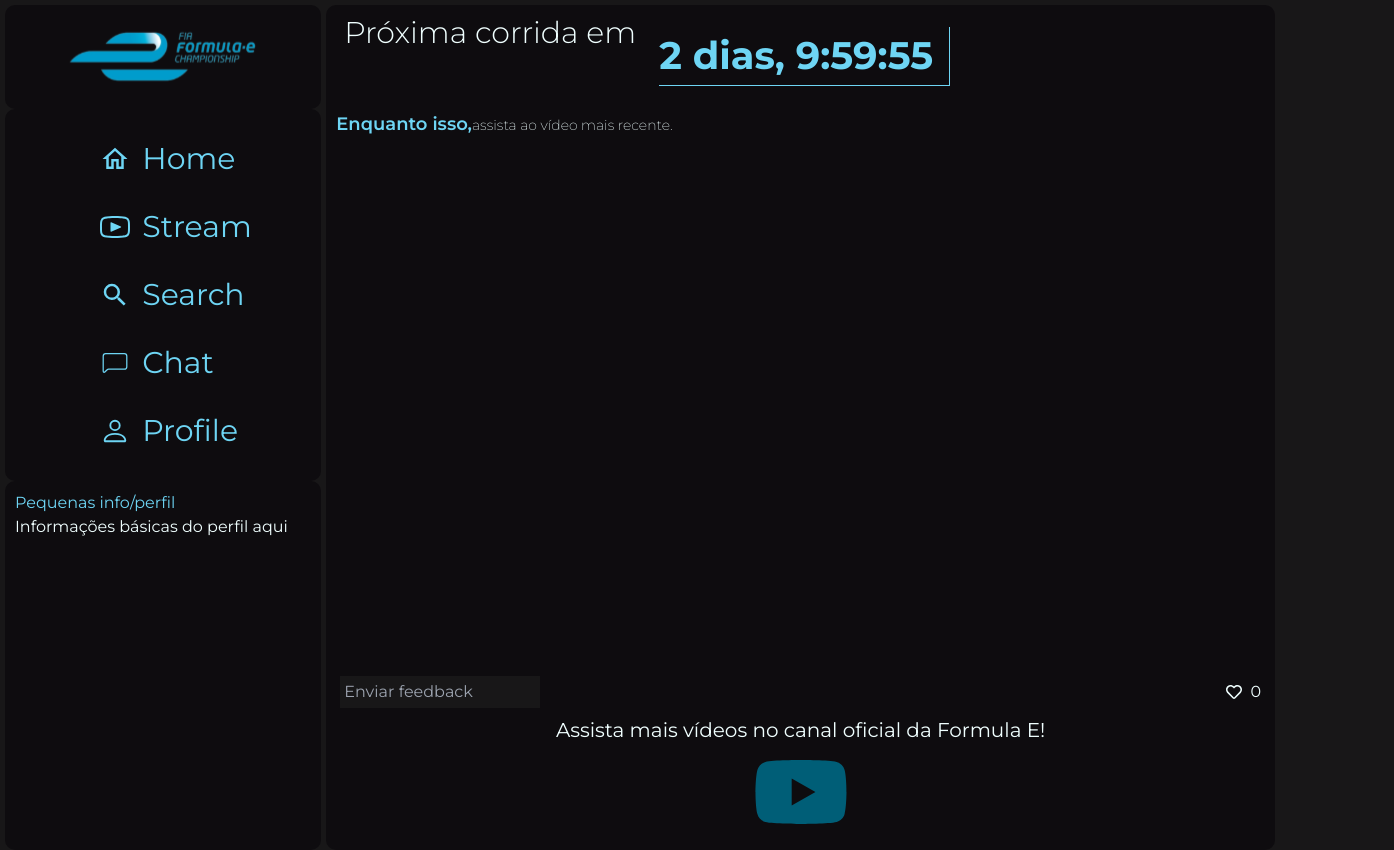
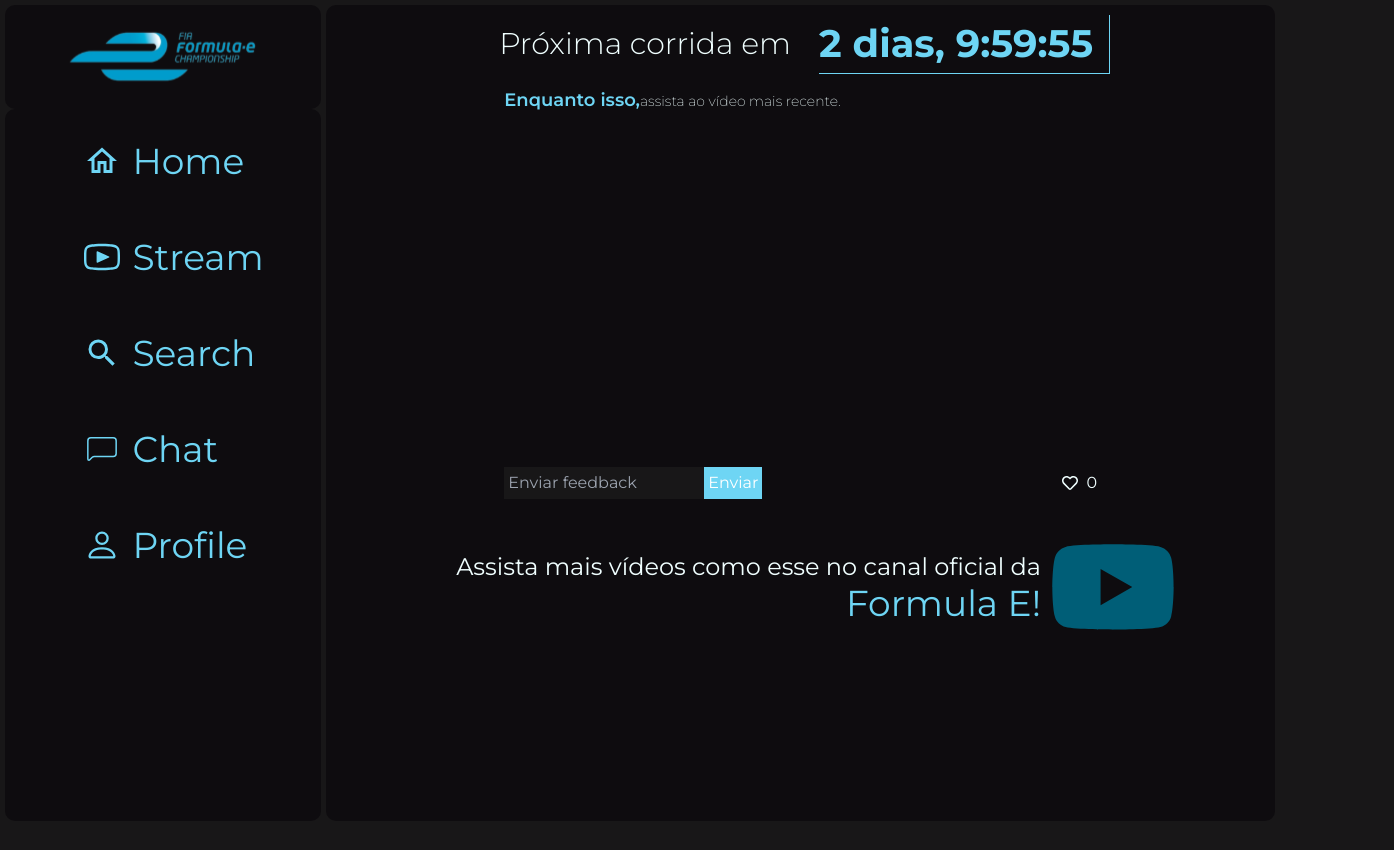
Before and after one commit to peguidotte/E-PitStop__React, a React (Vite) app: page /stream in a window 1280 px wide. Shown: the whole page, 1394 px wide, since content can reach past the window. After the commit the page ends 821 px from the top, so only its background shows below. Built offline with nearby package versions, Linux system fonts and the light colour scheme.

Commit message:
Stream responsivo
responsividade básica da página Stream.jsx

```diff
--- a/src/components/Menu.jsx
+++ b/src/components/Menu.jsx
@@ -24,8 +24,8 @@
                 <img src={Logo} alt="Logo formula E" className="w-3/4" />
             </header>
 
-            <nav className="text-azul-claro py-8 w-full text-3xl lg:text-2xl xl:text-3xl lg:pl-[10%] xl:pl-[20%] 2xl:pl-[25%]">
-                <ul className="flex justify-between mx-3 md:mx-8 lg:flex-col lg:gap-5 xl:gap-8">
+            <nav className="text-azul-claro py-8 w-full text-3xl lg:text-2xl xl:text-4xl lg:pl-[10%] xl:pl-[15%] 2xl:pl-[20%] flex-grow overflow-auto">
+                <ul className="flex justify-between mx-3 md:mx-8 lg:flex-col lg:gap-5 xl:gap-14">
                     {menuItems.map((item, index) => (
                         <li key={index}>
                             <NavLink className="flex items-center gap-3" to={item.to}>
@@ -37,10 +37,7 @@
                 </ul>
             </nav>
 
-            <div className="hidden lg:block flex-grow overflow-auto">
-                <h1 className="text-azul-claro">Pequenas info/perfil</h1>
-                <p>Informações básicas do perfil aqui</p>
-            </div>
+
         </div>
     );
 }
--- a/src/pages/Stream.css
+++ b/src/pages/Stream.css
@@ -19,6 +19,12 @@
     transition: opacity 300ms, transform 300ms;
 }
 
+.custom-swal-popup {
+    background-color: var(--cinza);
+    color: white;
+    border-radius: 10px
+}
+
 .player-wrapper {
     position: relative;
     padding-top: 56.25%; /* 16:9 Aspect Ratio */
@@ -29,6 +35,16 @@
     position: absolute;
     margin: 0 auto;
     top: 0;
-    left: 15%; /* Move the left edge of the player to the middle of the wrapper */
+}
 
+@media screen and (min-width: 640px) {
+    .player-wrapper {
+        left: 5%;
+    }
 }
+
+@media screen and (min-width: 1024px) {
+    .player-wrapper {
+        left: 15%;
+    }
+}
--- a/src/pages/Stream.jsx
+++ b/src/pages/Stream.jsx
@@ -3,6 +3,7 @@
 import { FaRegHeart, FaHeart, FaYoutube } from "react-icons/fa";
 import { CSSTransition } from "react-transition-group";
 import "./Stream.css";
+import Swal from "sweetalert2";
 
 function Stream() {
   const [windowWidth, setWindowWidth] = useState(window.innerWidth);
@@ -35,10 +36,9 @@
 
   const initialLikes = localStorage.getItem("likes")
     ? parseInt(localStorage.getItem("likes"))
-    : 0 ;
+    : 0;
   const [likes, setLikes] = useState(initialLikes);
   const [liked, setLiked] = useState(localStorage.getItem("liked") === "true");
-  const [comments, setComments] = useState([]);
 
   const handleLike = () => {
     if (!liked) {
@@ -54,8 +54,13 @@
     }
   };
 
-  const handleComment = (comment) => {
-    setComments([...comments, comment]);
+  const handleComment = () => {
+    Swal.fire({
+      title: 'Comentário enviado com sucesso ao Youtube!', icon: 'success', customClass: {
+        popup: 'custom-swal-popup'
+      }
+    });
+
   };
 
   const initialTime = localStorage.getItem("time")
@@ -84,6 +89,10 @@
     };
   }, []);
 
+  const handleClick = () => {
+    window.open('https://www.youtube.com/channel/SEU_CANAL', '_blank');
+  };
+
   useEffect(() => {
     const closeTime = localStorage.getItem("closeTime");
     if (closeTime) {
@@ -100,14 +109,14 @@
 
   return (
     <>
-      <header className="flex flex-col -translate-y-6">
-        <h1 className=" translate-y-6 text-3xl ml-2 font-light ">
+      <header className="flex flex-col -translate-y-6 sm:translate-y-0 sm:flex-row sm:items-center sm:justify-center lg:gap-5">
+        <h1 className=" translate-y-6 text-3xl ml-2 font-light sm:translate-y-0">
           Próxima corrida em
         </h1>
         <h2 className="text-azul-claro text-[2.4rem] ml-2 self-center font-bold z-10 border-azul-claro border-b border-r pr-4">{`${days} dias, ${hours}:${minutes}:${seconds}`}</h2>
       </header>
-      <main className="flex flex-col gap-2 justify-center">
-        <h2 className="text-sm font-extralight">
+      <main className="flex flex-col gap-2 justify-center mt-3 px-2">
+        <h2 className="text-sm font-extralight sm:px-10 lg:px-30 xl:px-40">
           <span className="text-azul-claro text-lg font-semibold">
             Enquanto isso,
           </span>
@@ -122,13 +131,15 @@
             height={playerSize.height}
           />
         </div>
-        <div className="flex justify-between gap-2 px-1 items-center ">
-          <input
-            className="bg-cinza p-1"
-            type="text"
-            onSubmit={handleComment}
-            placeholder="Enviar feedback"
-          />
+        <div className="flex justify-between gap-2 px-1 items-center sm:px-10 sm:-translate-y-10 lg:px-36 lg:-translate-y-40 xl:px-40 xl:-translate-y-44">
+          <div className="flex items-center">
+            <input
+              className="bg-cinza p-1"
+              type="text"
+              placeholder="Enviar feedback"
+            />
+            <button onClick={handleComment} className="bg-azul-claro text-white p-1">Enviar</button>
+          </div>
           <div className="flex gap-2">
             <button onClick={handleLike}>
               <CSSTransition in={liked} timeout={500} classNames="like-transition">
@@ -142,9 +153,11 @@
             <p>{likes}</p>
           </div>
         </div>
-        <div className="flex flex-col items-center ">
-          <h2 className="text-xl text-center">Assista mais vídeos no canal oficial da Formula E!</h2>
-          <FaYoutube className="text-8xl text-azul-marinho hover:text-azul-claro"/>
+        <div className="flex flex-col items-center justify-center mt-10 sm:mt-4 sm:px-10 lg:mt-0 lg:flex-row lg:gap-2 lg:-translate-y-40 lg:px-20">
+          <h2 className="text-2xl text-pretty text-center lg:text-end">Assista mais vídeos como esse no canal oficial da <span className="text-4xl text-azul-claro">Formula E!</span></h2>
+          <button onClick={handleClick} className="focus:outline-none">
+            <FaYoutube className="text-9xl text-azul-claro lg:text-azul-marinho hover:text-azul-claro" />
+        </button>
         </div>
       </main>
     </>
```
